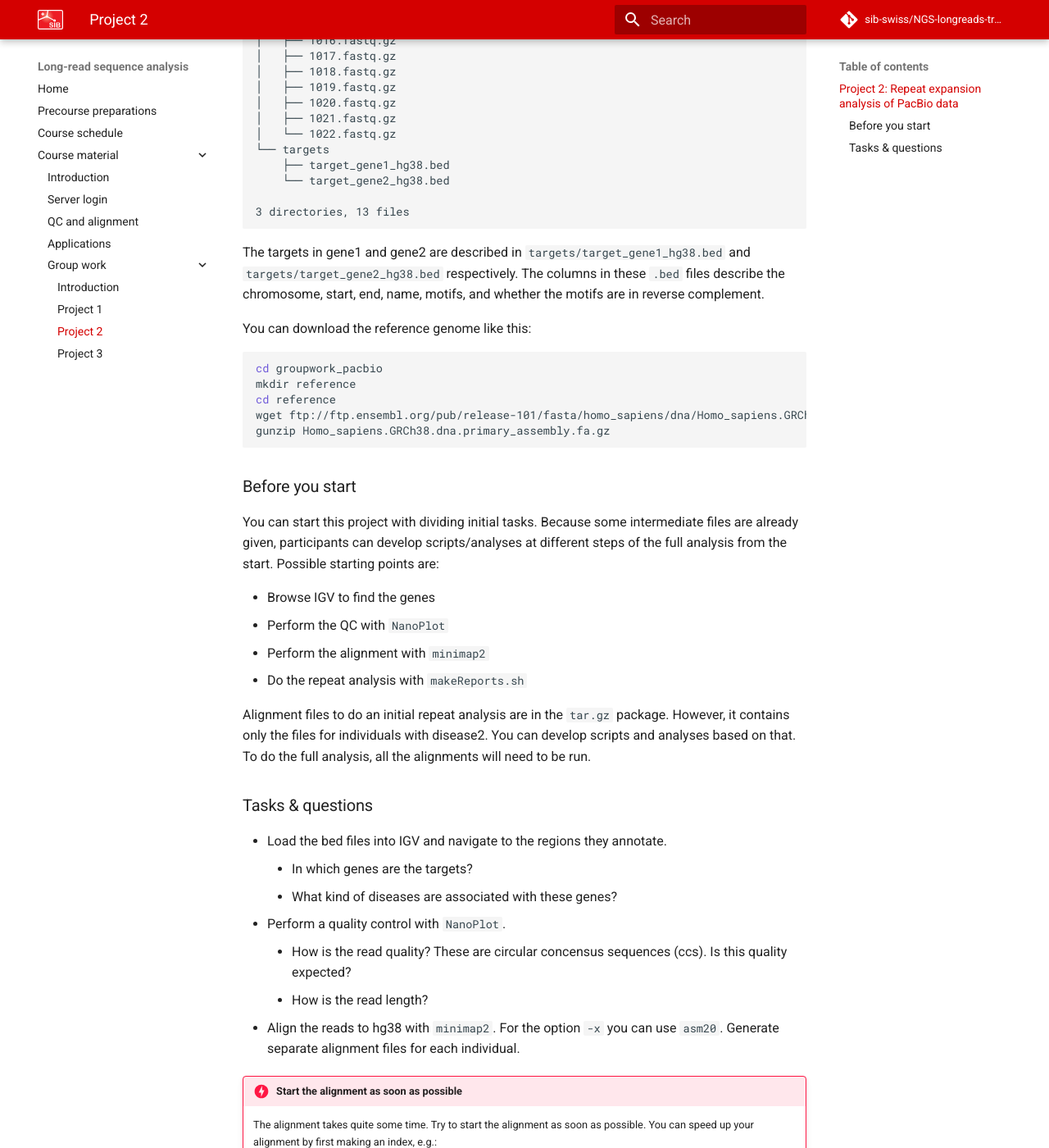
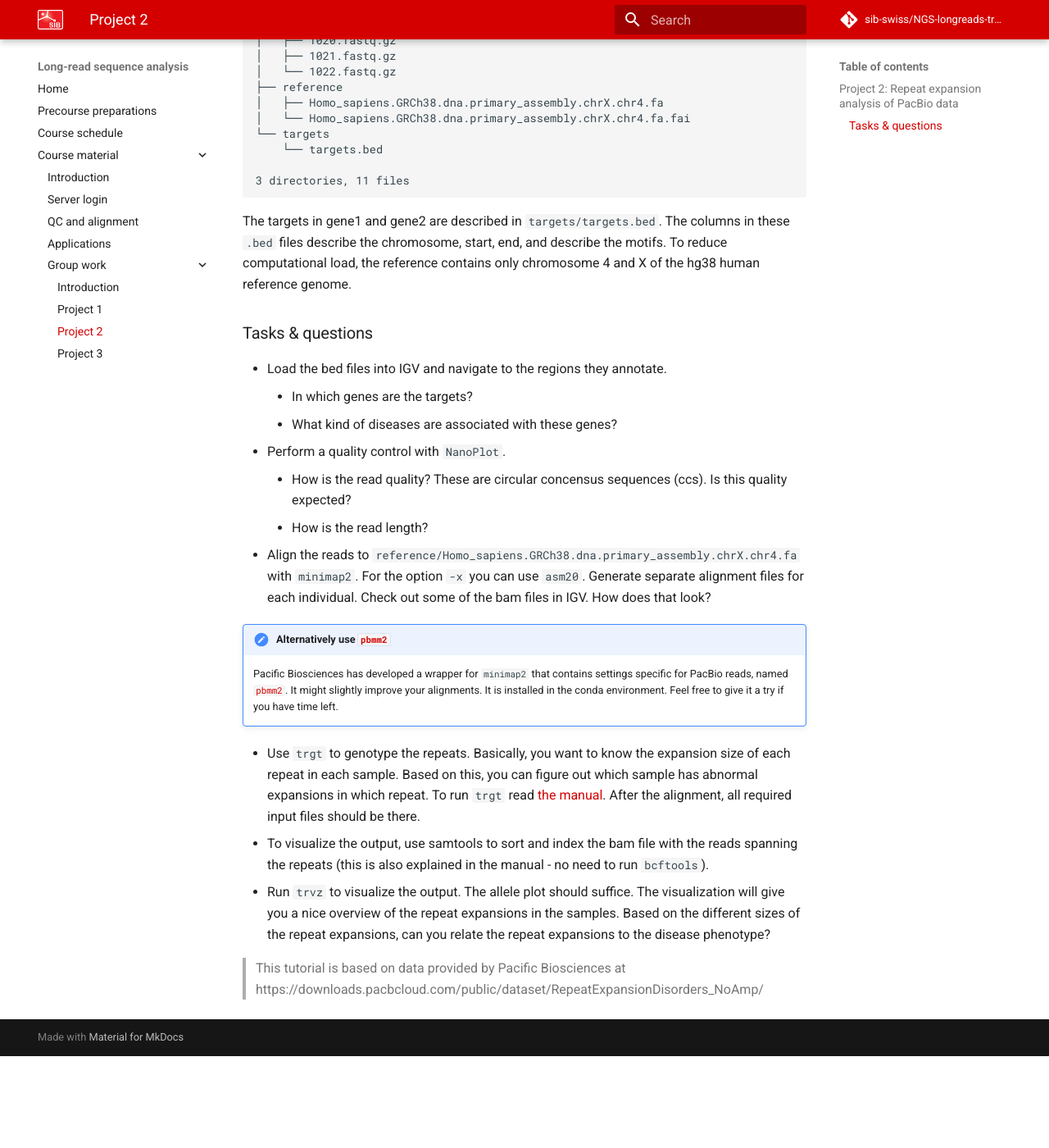
Before and after one commit to sib-swiss/NGS-longreads-training, an MkDocs documentation site: the page built from docs/course_material/group_work/project2.md, in a window 1280 px wide and 1400 px high, scrolled down 1282 px. Shown: the whole window at 82% size. Built offline with MkDocs 1.6.1 and Material for MkDocs 9.7.7, drawn with Linux system fonts in a browser that asks for light colours; comment, search, counter and statistics services are not loaded; the version menu is left out; after the commit the page ends 2570 px from its top, so only the background shows below that; some of the changed text lies outside the part shown.

Commit message:
updates project 2 group work

````diff
--- a/docs/course_material/group_work/project2.md
+++ b/docs/course_material/group_work/project2.md
@@ -21,22 +21,18 @@ You will be working with data from an experiment in which DNA of 8 individuals w
 You can get the reads and sequence targets with:
 
 ```sh
-wget https://ngs-longreads-training.s3.eu-central-1.amazonaws.com/groupwork_pacbio.tar.gz
-tar -xvf groupwork_pacbio.tar.gz
-rm groupwork_pacbio.tar.gz
+wget wget https://ngs-longreads-training.s3.eu-central-1.amazonaws.com/project2.tar.gz
+tar -xvf project2.tar.gz
+rm project2.tar.gz
 ```
 
 !!! note
-    Download the data file package in your shared working directory, i.e. : `/group_work/<group name>` or `~/<group name>`. Only one group member has to do this.
+    Download the data file package in your shared working directory, i.e. : `/group_work/<group name>`. Only one group member has to do this.
 
 It has the following directory structure:
 
 ```
-groupwork_pacbio
-├── alignments
-│   ├── bc1020.aln.bam
-│   ├── bc1021.aln.bam
-│   └── bc1022.aln.bam
+project2
 ├── reads
 │   ├── 1015.fastq.gz
 │   ├── 1016.fastq.gz
@@ -46,35 +42,16 @@ groupwork_pacbio
 │   ├── 1020.fastq.gz
 │   ├── 1021.fastq.gz
 │   └── 1022.fastq.gz
+├── reference
+│   ├── Homo_sapiens.GRCh38.dna.primary_assembly.chrX.chr4.fa
+│   └── Homo_sapiens.GRCh38.dna.primary_assembly.chrX.chr4.fa.fai
 └── targets
-    ├── target_gene1_hg38.bed
-    └── target_gene2_hg38.bed
+    └── targets.bed
 
-3 directories, 13 files
+3 directories, 11 files
 ```
 
-The targets in gene1 and gene2 are described in `targets/target_gene1_hg38.bed` and `targets/target_gene2_hg38.bed` respectively. The columns in these `.bed` files describe the chromosome, start, end, name, motifs, and whether the motifs are in reverse complement.
-
-You can download the reference genome like this:
-
-```sh
-cd groupwork_pacbio
-mkdir reference
-cd reference
-wget ftp://ftp.ensembl.org/pub/release-101/fasta/homo_sapiens/dna/Homo_sapiens.GRCh38.dna.primary_assembly.fa.gz
-gunzip Homo_sapiens.GRCh38.dna.primary_assembly.fa.gz
-```
-
-### Before you start
-
-You can start this project with dividing initial tasks. Because some intermediate files are already given, participants can develop scripts/analyses at different steps of the full analysis from the start. Possible starting points are:
-
-* Browse IGV to find the genes
-* Perform the QC with `NanoPlot`
-* Perform the alignment with `minimap2`
-* Do the repeat analysis with `makeReports.sh`
-
-Alignment files to do an initial repeat analysis are in the `tar.gz` package. However, it contains only the files for individuals with disease2. You can develop scripts and analyses based on that. To do the full analysis, all the alignments will need to be run.
+The targets in gene1 and gene2 are described in `targets/targets.bed`. The columns in these `.bed` files describe the chromosome, start, end, and describe the motifs. To reduce computational load, the reference contains only chromosome 4 and X of the hg38 human reference genome.
 
 ### Tasks & questions
 
@@ -84,37 +61,13 @@ Alignment files to do an initial repeat analysis are in the `tar.gz` package. Ho
 * Perform a quality control with `NanoPlot`.
     * How is the read quality? These are circular concensus sequences (ccs). Is this quality expected?
     * How is the read length?
-* Align the reads to hg38 with `minimap2`. For the option `-x` you can use `asm20`. Generate separate alignment files for each individual.
-
-!!! danger "Start the alignment as soon as possible"
-    The alignment takes quite some time. Try to start the alignment as soon as possible. You can speed up your alignment by first making an index, e.g.:
-
-    ```sh
-    minimap2 \
-    -x asm20 \
-    -d reference/Homo_sapiens.GRCh38.dna.primary_assembly.fa.mmi \
-    reference/Homo_sapiens.GRCh38.dna.primary_assembly.fa
-    ```
-
-    Refer to the generated index (`.mmi` file) as reference in the alignment command, e.g.:
-
-    ```
-    minimap2 \
-    -a \
-    -x asm20 \
-    -t 4 \
-    reference/Homo_sapiens.GRCh38.dna.primary_assembly.fa.mmi \
-    reads/<my_reads.fastq.gz>
-    ```
+* Align the reads to `reference/Homo_sapiens.GRCh38.dna.primary_assembly.chrX.chr4.fa` with `minimap2`. For the option `-x` you can use `asm20`. Generate separate alignment files for each individual. Check out some of the bam files in IGV. How does that look?
 
 !!! note "Alternatively use [`pbmm2`](https://github.com/PacificBiosciences/pbmm2)"
     Pacific Biosciences has developed a wrapper for `minimap2` that contains settings specific for PacBio reads, named [`pbmm2`](https://github.com/PacificBiosciences/pbmm2). It might slightly improve your alignments. It is installed in the conda environment. Feel free to give it a try if you have time left.
 
-* Clone the PacBio [apps-scripts repository](https://github.com/PacificBiosciences/apps-scripts.git) to the server. All dependencies are in the conda environment `pacbio`. Activate it with `conda activate pacbio`. The script apps-scripts/RepeatAnalysisTools/makeReports.sh generates repeat expansion reports. Check out the [documentation](https://github.com/PacificBiosciences/apps-scripts/tree/master/RepeatAnalysisTools#auto-generate-all-reports), and generate repeat expansion reports for all individuals on both gene1 and gene2.
-* Check out the report output and read the further [documentation of RepeatAnalysisTools](https://github.com/PacificBiosciences/apps-scripts/tree/master/RepeatAnalysisTools#auto-generate-all-reports).
-    - How is the enrichment?
-    - Does the clustering make sense? How does the clustering look in IGV?
-    - Which individual is affected with which disease?
-    - Based on the size of the expansions, can you say something about expected disease severity?
+* Use `trgt` to genotype the repeats. Basically, you want to know the expansion size of each repeat in each sample. Based on this, you can figure out which sample has abnormal expansions in which repeat. To run `trgt` read [the manual](https://github.com/PacificBiosciences/trgt/blob/main/docs/tutorial.md). After the alignment, all required input files should be there.
+* To visualize the output, use samtools to sort and index the bam file with the reads spanning the repeats (this is also explained in the manual - no need to run `bcftools`).
+*  Run `trvz` to visualize the output. The allele plot should suffice. The visualization will give you a nice overview of the repeat expansions in the samples. Based on the different sizes of the repeat expansions, can you relate the repeat expansions to the disease phenotype?
 
 > This tutorial is based on data provided by Pacific Biosciences at https://downloads.pacbcloud.com/public/dataset/RepeatExpansionDisorders_NoAmp/
````
Also changed, not shown: docs/course_material/group_work/group_work.md (+1 -11 lines).
